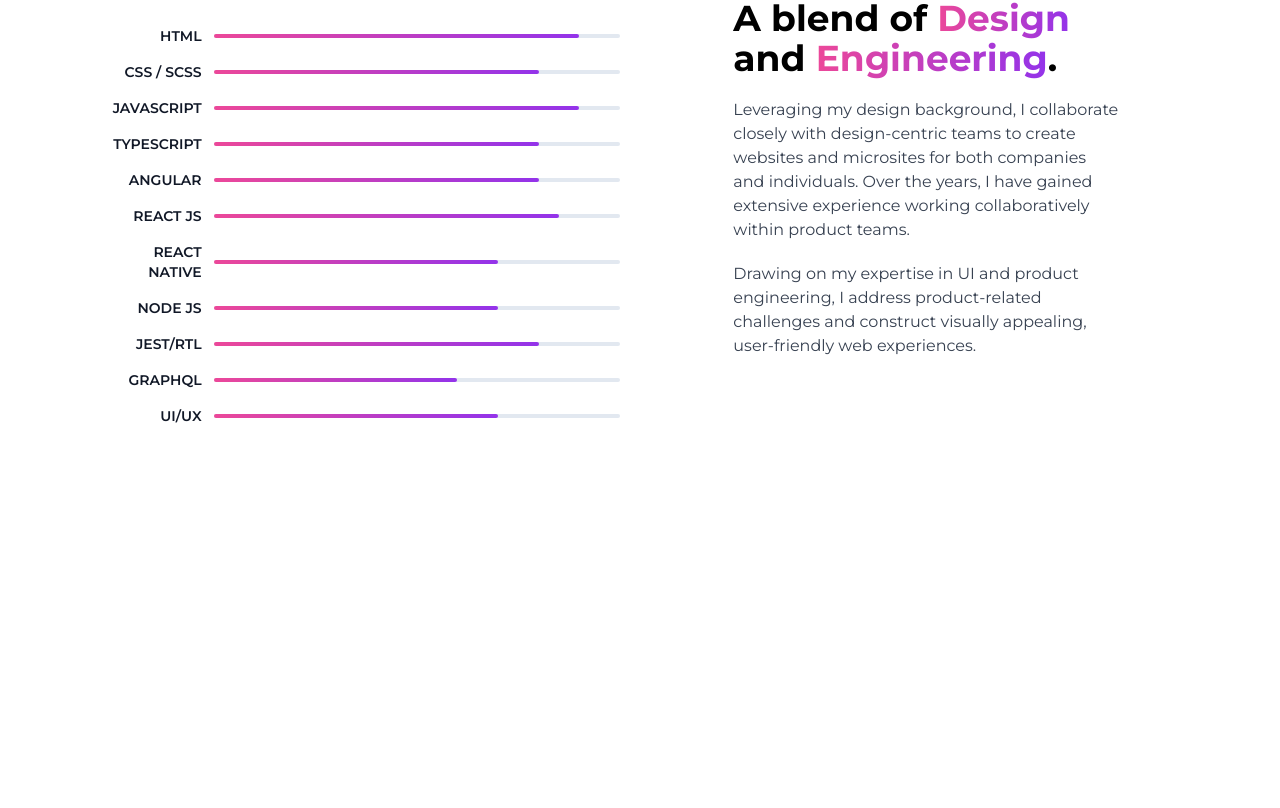
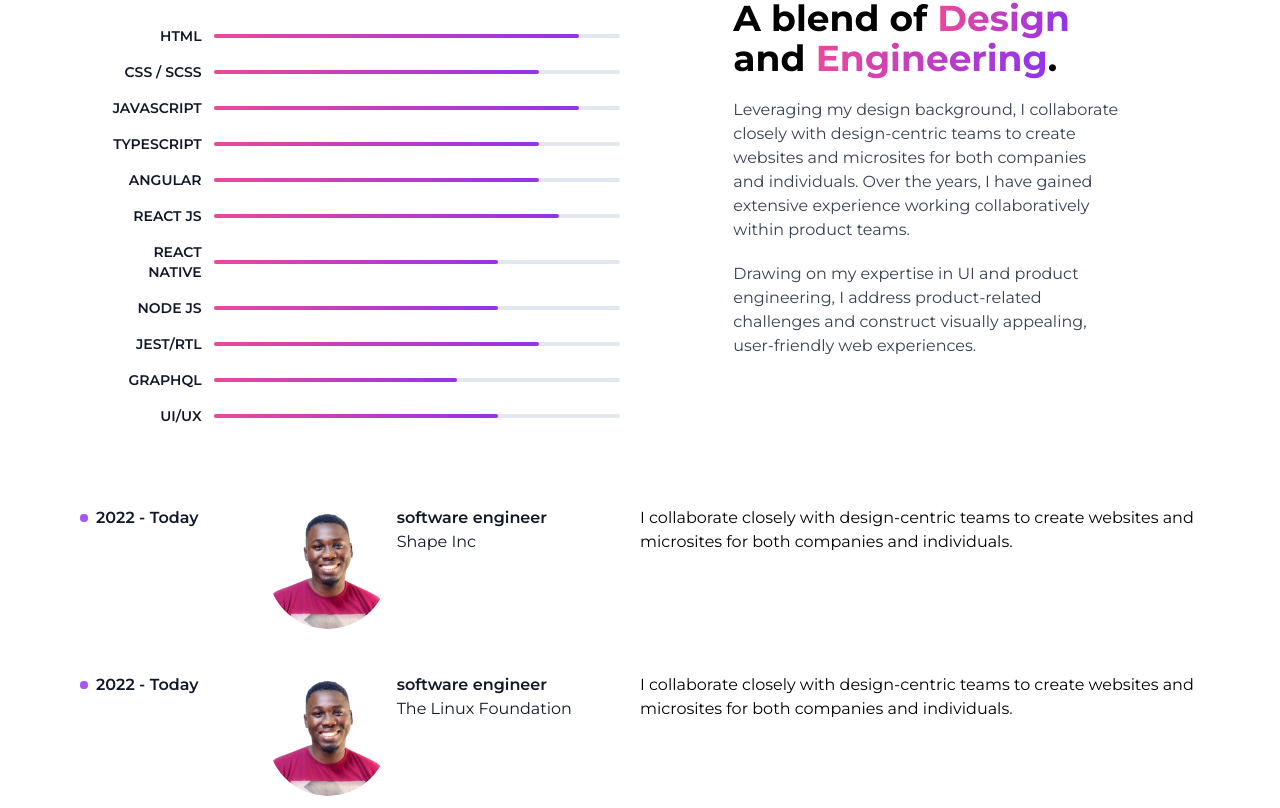
Before and after one commit to Aagbator/my-website, a Next.js app: page / in a window 1280 px wide. Shown: the part 1331-2139 px from the top of the page. Before the commit the page ends 1865 px from the top, so only its background shows below. Built offline with nearby package versions, Linux system fonts and the light colour scheme.

Commit message:
feat: added experience section

```diff
--- /dev/null
+++ b/src/app/components/experience.tsx
@@ -0,0 +1,80 @@
+"use client";
+import Image from "next/image";
+import { IRating, RatingBar } from "./rating-bar";
+
+interface IExperience {
+  date: string;
+  company: string;
+  companyLogoPath: string;
+  role: string;
+  description: string;
+}
+
+const experience: IExperience[] = [
+  {
+    date: "Today",
+    company: "Shape Inc",
+    companyLogoPath: "/profile-img.png",
+    role: "software engineer",
+    description:
+      "I collaborate closely with design-centric teams to create websites and microsites for both companies and individuals.",
+  },
+  {
+    date: "2022 - 2023",
+    company: "The Linux Foundation",
+    companyLogoPath: "/profile-img.png",
+    role: "software engineer",
+    description:
+      "I collaborate closely with design-centric teams to create websites and microsites for both companies and individuals.",
+  },
+];
+
+export const Experience = () => {
+  return (
+    <section className="px-5 sm:px-10 mt-5">
+      {experience.map(
+        ({ date, company, companyLogoPath, role, description }, i) => (
+          <section
+            key={i}
+            className="flex flex-col sm:flex-row justify-between align-top items-start w-full sm:py-3 pb-5 sm:px-10"
+          >
+            <div className="hidden sm:flex sm:flex-row items-center mt-5 sm:w-2/12 w-6/12">
+              <span className="relative flex h-2 w-2">
+                <span className="animate-ping absolute inline-flex h-full w-full rounded-full bg-purple-400 opacity-75"></span>
+                <span className="relative inline-flex rounded-full h-2 w-2 bg-purple-500"></span>
+              </span>
+              <h5 className="text-gray-900 ml-2 font-semibold">2022 - Today</h5>
+            </div>
+            <div className="flex mt-5 sm:w-4/12 w-12/12">
+              <div className="flex flex-row">
+                <div>
+                  <Image
+                    className="rounded-full flex-1 w-full"
+                    src={`${companyLogoPath}`}
+                    width={60}
+                    height={60}
+                    alt={`${company}`}
+                  />
+                </div>
+                <div className="text-gray-900 ml-2">
+                  <div className="flex flex-row items-center sm:hidden">
+                    <span className="relative flex h-2 w-2">
+                      <span className="animate-ping absolute inline-flex h-full w-full rounded-full bg-purple-400 opacity-75"></span>
+                      <span className="relative inline-flex rounded-full h-2 w-2 bg-purple-500"></span>
+                    </span>
+                    <span className="text-gray-900 text-sm ml-1">{date}</span>
+                  </div>
+                  <h2 className="font-semibold">{role}</h2>
+                  <h6>{company}</h6>
+                </div>
+              </div>
+            </div>
+            <div className="flex flex-col mt-2 sm:mt-5 sm:w-6/12 w-full">
+              <p className="text-black pl-[70px] sm:pl-0">{description}</p>
+            </div>
+          </section>
+        )
+      )}
+    </section>
+  );
+};
--- a/src/app/components/skills.tsx
+++ b/src/app/components/skills.tsx
@@ -104,7 +104,7 @@ const ratings: IRating[] = [
 
 export const Skills = () => {
   return (
-    <section className="py-20 px-5 sm:px-10">
+    <section className="pt-20 px-5 sm:px-10">
       <header className="flex flex-col sm:flex-row justify-between items-center w-full">
         <div className="w-full flex-1 col-12 sm:w-6/12 text-gray-900 uppercase  text-2xl md:text-2xl lg:text-4xl">
           <h5 className="text-black text-sm">Skills & Expertise</h5>
--- a/src/app/page.tsx
+++ b/src/app/page.tsx
@@ -3,6 +3,7 @@ import { Hero } from "./components/hero";
 import { FloatingSocials } from "./components/floating-socials";
 import { Polygon } from "./components/polygon";
 import { Skills } from "./components/skills";
+import { Experience } from "./components/experience";
 
 export default function Home() {
   return (
@@ -10,6 +11,7 @@ export default function Home() {
       <Header />
       <Hero />
       <Skills />
+      <Experience />
 
       <FloatingSocials />
 
```
Also changed, not shown: 1 other file (tests, documents, lock files or other folders).
